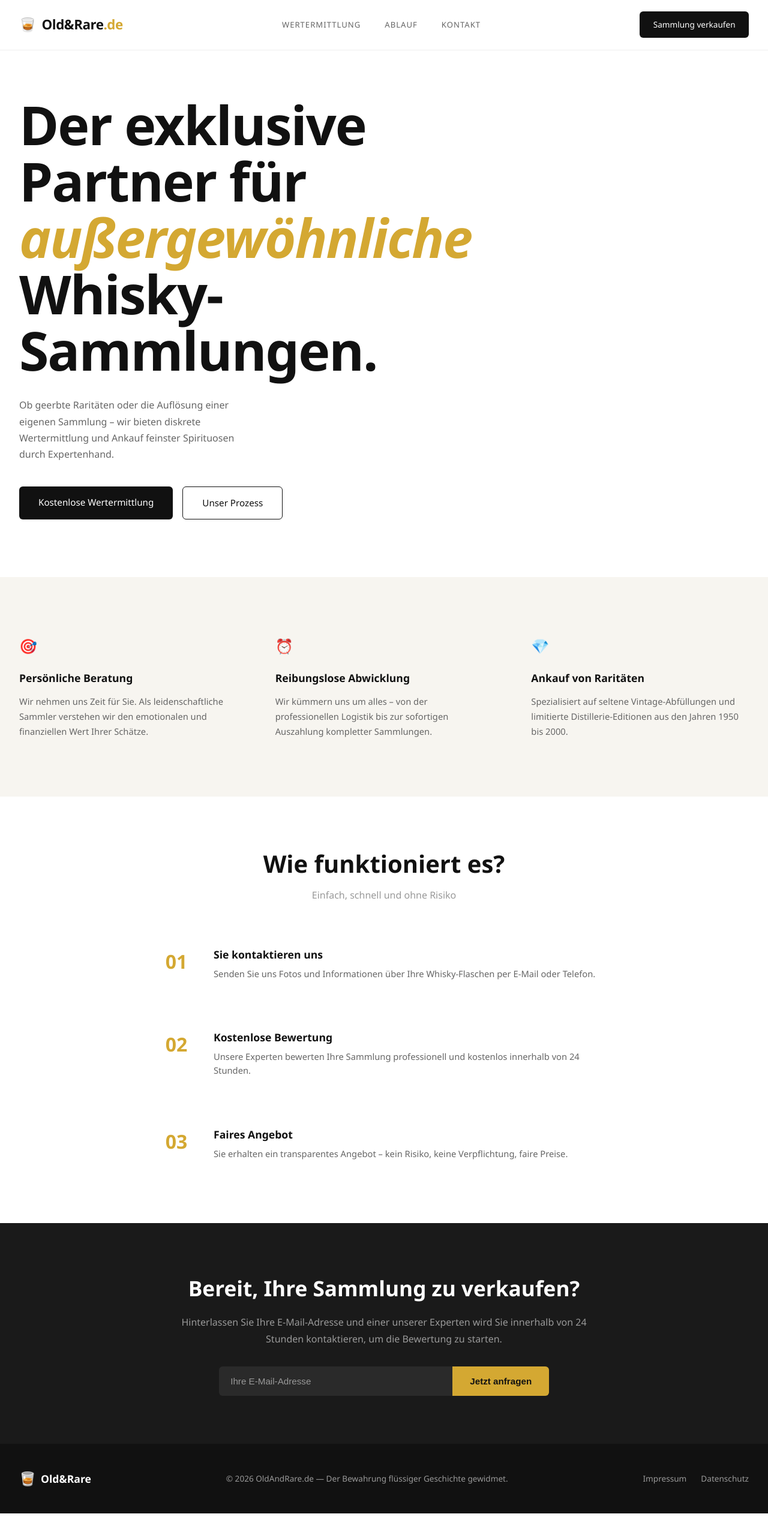
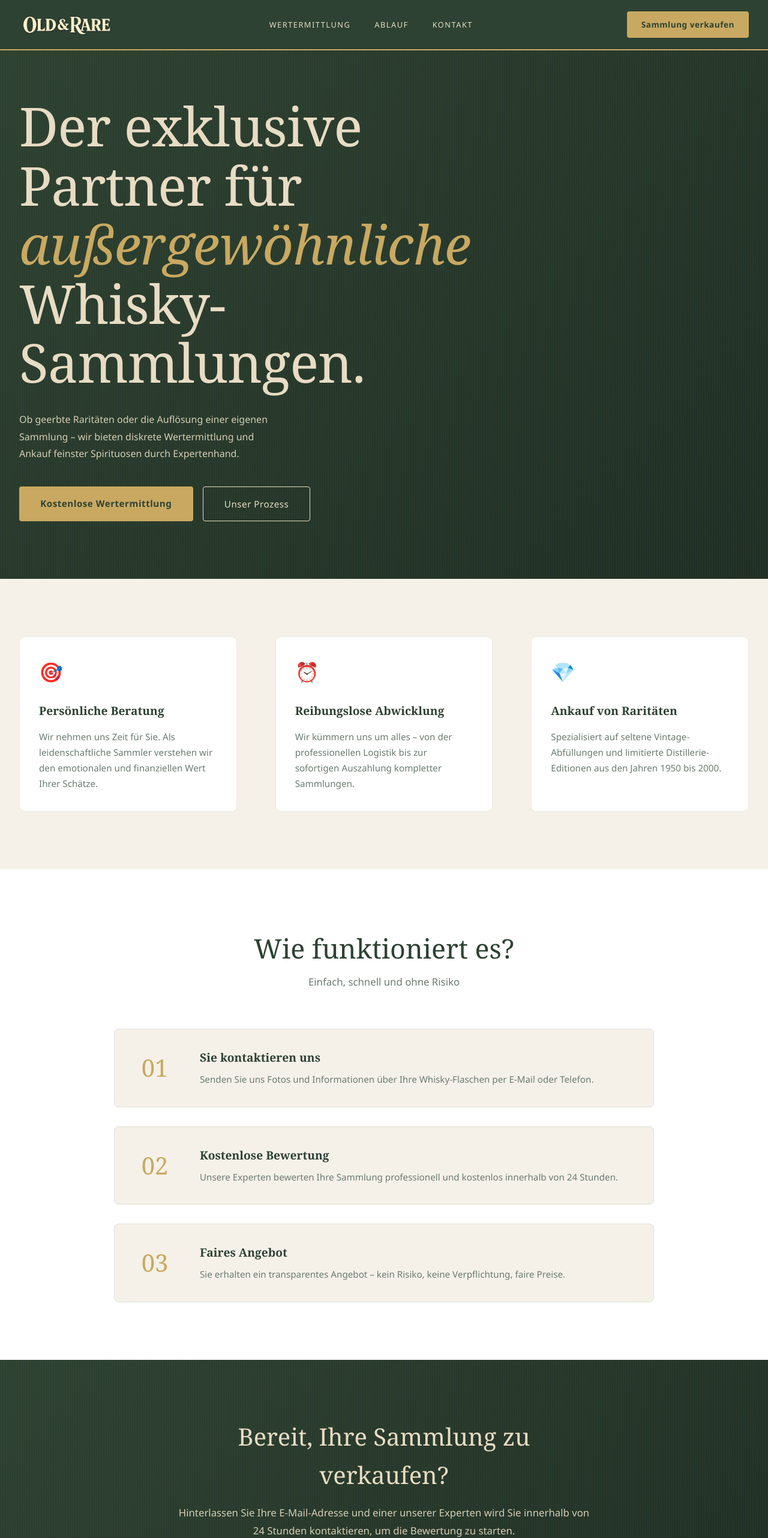
Before and after one commit to OmnezGmbH/OldAndRare.de, a plain HTML site: page index.html in a window 1280 px wide. Shown: the top 2564 px of the page at 60% size. Before the commit the page ends 2523 px from the top, so only its background shows below. Drawn offline with Linux system fonts and the light colour scheme.

Commit message:
Tasarım: Yeni yeşil/bej/altın tema - logo ile uyumlu

```diff
--- a/css/style.css
+++ b/css/style.css
@@ -5,15 +5,16 @@
     box-sizing: border-box;
 }
 
-/* Variables */
+/* Variables - Logo'dan Alınan Renkler */
 :root {
-    --gold: #d4a832;
-    --black: #111111;
-    --dark: #1a1a1a;
-    --white: #ffffff;
-    --off-white: #f7f5f0;
-    --gray: #666666;
-    --light-gray: #999999;
+    --forest-green: #2d4232;
+    --dark-green: #1f2e25;
+    --sage-green: #3d5241;
+    --beige: #e8dcc4;
+    --gold: #c9a961;
+    --cream: #f5f1e8;
+    --text-dark: #2a3a2f;
+    --text-muted: #6b7b70;
 }
 
 /* Base */
@@ -22,9 +23,9 @@ html {
 }
 
 body {
-    font-family: 'Segoe UI', Tahoma, Geneva, Verdana, sans-serif;
-    background-color: var(--white);
-    color: var(--black);
+    font-family: 'Georgia', 'Times New Roman', serif;
+    background-color: var(--cream);
+    color: var(--text-dark);
     line-height: 1.6;
 }
 
@@ -38,14 +39,14 @@ header {
     left: 0;
     right: 0;
     z-index: 1000;
-    background: var(--white);
-    border-bottom: 1px solid #eee;
+    background: var(--forest-green);
+    border-bottom: 2px solid var(--gold);
 }
 
 nav {
     max-width: 1400px;
     margin: 0 auto;
-    padding: 1.2rem 2rem;
+    padding: 1rem 2rem;
     display: flex;
     align-items: center;
     justify-content: space-between;
@@ -56,23 +57,13 @@ nav {
 .logo {
     display: flex;
     align-items: center;
-    gap: 0.6rem;
     text-decoration: none;
 }
 
-.logo-icon {
-    font-size: 1.4rem;
-}
-
-.logo-text {
-    font-size: 1.4rem;
-    font-weight: 700;
-    color: var(--black);
-    letter-spacing: -0.5px;
-}
-
-.logo-de {
-    color: var(--gold);
+.logo-image {
+    height: 50px;
+    width: auto;
+    display: block;
 }
 
 /* Nav Menu */
@@ -83,33 +74,37 @@ nav {
 }
 
 .nav-menu a {
-    color: var(--gray);
+    color: var(--beige);
     text-decoration: none;
-    font-size: 0.82rem;
-    font-weight: 500;
-    letter-spacing: 1px;
+    font-size: 0.8rem;
+    font-weight: 400;
+    letter-spacing: 1.5px;
     transition: color 0.3s;
+    font-family: 'Segoe UI', sans-serif;
 }
 
 .nav-menu a:hover {
-    color: var(--black);
+    color: var(--gold);
 }
 
 /* Nav CTA Button */
 .nav-cta {
-    background: var(--black);
-    color: var(--white);
-    padding: 0.7rem 1.4rem;
-    border-radius: 6px;
+    background: var(--gold);
+    color: var(--forest-green);
+    padding: 0.7rem 1.5rem;
+    border-radius: 4px;
     text-decoration: none;
     font-size: 0.85rem;
-    font-weight: 500;
-    transition: background 0.3s;
+    font-weight: 600;
+    transition: all 0.3s;
     white-space: nowrap;
+    font-family: 'Segoe UI', sans-serif;
+    letter-spacing: 0.5px;
 }
 
 .nav-cta:hover {
-    background: var(--dark);
+    background: var(--beige);
+    transform: translateY(-2px);
 }
 
 /* ======================== */
@@ -121,34 +116,58 @@ nav {
     min-height: 90vh;
     display: flex;
     align-items: center;
-    background: var(--white);
+    background: linear-gradient(135deg, var(--forest-green) 0%, var(--dark-green) 100%);
+    position: relative;
+}
+
+.hero::before {
+    content: '';
+    position: absolute;
+    top: 0;
+    left: 0;
+    right: 0;
+    bottom: 0;
+    background-image:
+        repeating-linear-gradient(
+            90deg,
+            transparent,
+            transparent 2px,
+            rgba(201, 169, 97, 0.03) 2px,
+            rgba(201, 169, 97, 0.03) 4px
+        );
 }
 
 .hero-content {
     max-width: 1400px;
     margin: 0 auto;
     width: 100%;
+    position: relative;
+    z-index: 1;
 }
 
 .hero h1 {
     font-size: clamp(3rem, 7vw, 6.5rem);
-    font-weight: 700;
-    line-height: 1.05;
-    color: var(--black);
-    letter-spacing: -2px;
+    font-weight: 400;
+    line-height: 1.1;
+    color: var(--beige);
+    letter-spacing: -1px;
+    font-family: 'Georgia', serif;
 }
 
 .highlight {
     color: var(--gold);
     font-style: italic;
+    font-weight: 400;
 }
 
 .hero-text {
     margin-top: 2rem;
-    max-width: 380px;
-    color: var(--gray);
+    max-width: 420px;
+    color: var(--beige);
     font-size: 1rem;
-    line-height: 1.7;
+    line-height: 1.8;
+    opacity: 0.9;
+    font-family: 'Segoe UI', sans-serif;
 }
 
 .hero-buttons {
@@ -164,36 +183,43 @@ nav {
 
 .btn-primary {
     display: inline-block;
-    background: var(--black);
-    color: var(--white);
-    padding: 0.9rem 2rem;
-    border-radius: 6px;
+    background: var(--gold);
+    color: var(--forest-green);
+    padding: 1rem 2.2rem;
+    border-radius: 4px;
     text-decoration: none;
     font-size: 0.95rem;
-    font-weight: 500;
-    transition: background 0.3s;
+    font-weight: 600;
+    transition: all 0.3s;
+    font-family: 'Segoe UI', sans-serif;
+    letter-spacing: 0.5px;
 }
 
 .btn-primary:hover {
-    background: var(--dark);
+    background: var(--beige);
+    transform: translateY(-2px);
+    box-shadow: 0 4px 12px rgba(201, 169, 97, 0.3);
 }
 
 .btn-secondary {
     display: inline-block;
     background: transparent;
-    color: var(--black);
-    padding: 0.9rem 2rem;
-    border-radius: 6px;
-    border: 1.5px solid var(--black);
+    color: var(--beige);
+    padding: 1rem 2.2rem;
+    border-radius: 4px;
+    border: 1.5px solid var(--beige);
     text-decoration: none;
     font-size: 0.95rem;
     font-weight: 500;
     transition: all 0.3s;
+    font-family: 'Segoe UI', sans-serif;
+    letter-spacing: 0.5px;
 }
 
 .btn-secondary:hover {
-    background: var(--black);
-    color: var(--white);
+    background: var(--beige);
+    color: var(--forest-green);
+    transform: translateY(-2px);
 }
 
 /* ======================== */
@@ -201,8 +227,8 @@ nav {
 /* ======================== */
 
 .features {
-    background: var(--off-white);
-    padding: 5rem 2rem;
+    background: var(--cream);
+    padding: 6rem 2rem;
 }
 
 .features-grid {
@@ -214,26 +240,38 @@ nav {
 }
 
 .feature-card {
-    padding: 1rem 0;
+    padding: 2rem;
+    background: white;
+    border-radius: 8px;
+    border: 1px solid rgba(45, 66, 50, 0.1);
+    transition: all 0.3s;
+}
+
+.feature-card:hover {
+    transform: translateY(-5px);
+    box-shadow: 0 8px 24px rgba(45, 66, 50, 0.12);
+    border-color: var(--gold);
 }
 
 .feature-icon {
-    font-size: 1.5rem;
-    margin-bottom: 1.2rem;
+    font-size: 2rem;
+    margin-bottom: 1.5rem;
     display: block;
 }
 
 .feature-card h3 {
-    font-size: 1.1rem;
+    font-size: 1.2rem;
     font-weight: 600;
-    margin-bottom: 0.8rem;
-    color: var(--black);
+    margin-bottom: 1rem;
+    color: var(--forest-green);
+    font-family: 'Georgia', serif;
 }
 
 .feature-card p {
-    color: var(--gray);
-    font-size: 0.92rem;
+    color: var(--text-muted);
+    font-size: 0.95rem;
     line-height: 1.7;
+    font-family: 'Segoe UI', sans-serif;
 }
 
 /* ======================== */
@@ -241,27 +279,29 @@ nav {
 /* ======================== */
 
 .ablauf {
-    padding: 5rem 2rem;
-    background: var(--white);
+    padding: 6rem 2rem;
+    background: white;
 }
 
 .ablauf-content {
-    max-width: 800px;
+    max-width: 900px;
     margin: 0 auto;
     text-align: center;
 }
 
 .ablauf h2 {
-    font-size: 2.5rem;
-    font-weight: 700;
-    color: var(--black);
+    font-size: 2.8rem;
+    font-weight: 400;
+    color: var(--forest-green);
     margin-bottom: 0.5rem;
+    font-family: 'Georgia', serif;
 }
 
 .ablauf-subtitle {
-    color: var(--light-gray);
-    font-size: 1rem;
-    margin-bottom: 3rem;
+    color: var(--text-muted);
+    font-size: 1.05rem;
+    margin-bottom: 4rem;
+    font-family: 'Segoe UI', sans-serif;
 }
 
 .ablauf-steps {
@@ -274,35 +314,41 @@ nav {
 .ablauf-step {
     display: flex;
     align-items: flex-start;
-    gap: 2rem;
-    padding: 1.5rem;
-    border-radius: 10px;
-    transition: background 0.3s;
+    gap: 2.5rem;
+    padding: 2rem;
+    border-radius: 8px;
+    background: var(--cream);
+    border: 1px solid rgba(45, 66, 50, 0.1);
+    transition: all 0.3s;
 }
 
 .ablauf-step:hover {
-    background: var(--off-white);
+    border-color: var(--gold);
+    transform: translateX(8px);
 }
 
 .step-number {
-    font-size: 2rem;
-    font-weight: 700;
+    font-size: 2.5rem;
+    font-weight: 300;
     color: var(--gold);
-    min-width: 60px;
+    min-width: 70px;
     text-align: center;
+    font-family: 'Georgia', serif;
 }
 
 .step-info h3 {
-    font-size: 1.1rem;
+    font-size: 1.2rem;
     font-weight: 600;
-    color: var(--black);
-    margin-bottom: 0.4rem;
+    color: var(--forest-green);
+    margin-bottom: 0.5rem;
+    font-family: 'Georgia', serif;
 }
 
 .step-info p {
-    color: var(--gray);
-    font-size: 0.92rem;
-    line-height: 1.6;
+    color: var(--text-muted);
+    font-size: 0.95rem;
+    line-height: 1.7;
+    font-family: 'Segoe UI', sans-serif;
 }
 
 /* ======================== */
@@ -310,28 +356,51 @@ nav {
 /* ======================== */
 
 .cta-section {
-    background: var(--dark);
-    padding: 5rem 2rem;
+    background: linear-gradient(135deg, var(--forest-green) 0%, var(--dark-green) 100%);
+    padding: 6rem 2rem;
+    position: relative;
+}
+
+.cta-section::before {
+    content: '';
+    position: absolute;
+    top: 0;
+    left: 0;
+    right: 0;
+    bottom: 0;
+    background-image:
+        repeating-linear-gradient(
+            90deg,
+            transparent,
+            transparent 2px,
+            rgba(201, 169, 97, 0.03) 2px,
+            rgba(201, 169, 97, 0.03) 4px
+        );
 }
 
 .cta-content {
     max-width: 700px;
     margin: 0 auto;
     text-align: center;
+    position: relative;
+    z-index: 1;
 }
 
 .cta-content h2 {
-    color: var(--white);
-    font-size: 2.2rem;
-    font-weight: 700;
+    color: var(--beige);
+    font-size: 2.5rem;
+    font-weight: 400;
     margin-bottom: 1rem;
+    font-family: 'Georgia', serif;
 }
 
 .cta-content p {
-    color: var(--light-gray);
-    font-size: 1rem;
-    line-height: 1.7;
-    margin-bottom: 2rem;
+    color: var(--beige);
+    font-size: 1.05rem;
+    line-height: 1.8;
+    margin-bottom: 2.5rem;
+    opacity: 0.9;
+    font-family: 'Segoe UI', sans-serif;
 }
 
 .cta-form {
@@ -343,38 +412,45 @@ nav {
 
 .cta-form input {
     flex: 1;
-    padding: 1rem 1.2rem;
+    padding: 1.1rem 1.3rem;
     border: none;
-    border-radius: 6px 0 0 6px;
-    background: #2a2a2a;
-    color: var(--white);
+    border-radius: 4px 0 0 4px;
+    background: rgba(232, 220, 196, 0.15);
+    color: var(--beige);
     font-size: 0.95rem;
     outline: none;
+    font-family: 'Segoe UI', sans-serif;
+    border: 2px solid transparent;
+    transition: all 0.3s;
 }
 
 .cta-form input::placeholder {
-    color: var(--light-gray);
+    color: rgba(232, 220, 196, 0.6);
 }
 
 .cta-form input:focus {
-    background: #333;
+    background: rgba(232, 220, 196, 0.2);
+    border-color: var(--gold);
 }
 
 .cta-btn {
-    padding: 1rem 1.8rem;
+    padding: 1.1rem 2rem;
     background: var(--gold);
-    color: var(--black);
+    color: var(--forest-green);
     border: none;
-    border-radius: 0 6px 6px 0;
+    border-radius: 0 4px 4px 0;
     font-size: 0.95rem;
     font-weight: 600;
     cursor: pointer;
-    transition: background 0.3s;
+    transition: all 0.3s;
     white-space: nowrap;
+    font-family: 'Segoe UI', sans-serif;
+    letter-spacing: 0.5px;
 }
 
 .cta-btn:hover {
-    background: #c49b28;
+    background: var(--beige);
+    transform: translateY(-2px);
 }
 
 /* ======================== */
@@ -382,8 +458,9 @@ nav {
 /* ======================== */
 
 footer {
-    background: var(--black);
-    padding: 2.5rem 2rem;
+    background: var(--forest-green);
+    padding: 3rem 2rem;
+    border-top: 2px solid var(--gold);
 }
 
 .footer-content {
@@ -392,74 +469,85 @@ footer {
     display: flex;
     align-items: center;
     justify-content: space-between;
+    gap: 2rem;
 }
 
 .footer-logo {
     display: flex;
     align-items: center;
-    gap: 0.5rem;
 }
 
-.footer-logo-text {
-    color: var(--white);
-    font-size: 1.1rem;
-    font-weight: 600;
+.footer-logo-image {
+    height: 40px;
+    width: auto;
+    display: block;
+    opacity: 0.9;
 }
 
 .footer-copy {
-    color: var(--light-gray);
+    color: var(--beige);
     font-size: 0.85rem;
+    opacity: 0.8;
+    font-family: 'Segoe UI', sans-serif;
 }
 
 .footer-links {
     display: flex;
-    gap: 1.5rem;
+    gap: 2rem;
 }
 
 .footer-links a {
-    color: var(--light-gray);
+    color: var(--beige);
     text-decoration: none;
     font-size: 0.85rem;
     transition: color 0.3s;
+    font-family: 'Segoe UI', sans-serif;
+    opacity: 0.8;
 }
 
 .footer-links a:hover {
-    color: var(--white);
+    color: var(--gold);
+    opacity: 1;
 }
 
 /* ======================== */
 /* Legal Pages              */
-/* (Impressum, Datenschutz) */
 /* ======================== */
 
 .legal-section {
     padding: 8rem 2rem 4rem;
     min-height: 100vh;
-    background: var(--white);
+    background: var(--cream);
 }
 
 .legal-content {
     max-width: 780px;
     margin: 0 auto;
+    background: white;
+    padding: 3rem;
+    border-radius: 8px;
+    box-shadow: 0 4px 12px rgba(45, 66, 50, 0.08);
 }
 
 .legal-header {
     margin-bottom: 3.5rem;
     padding-bottom: 2rem;
-    border-bottom: 1px solid #eee;
+    border-bottom: 2px solid var(--gold);
 }
 
 .legal-header h1 {
     font-size: 2.8rem;
-    font-weight: 700;
-    color: var(--black);
+    font-weight: 400;
+    color: var(--forest-green);
     letter-spacing: -1px;
     margin-bottom: 0.5rem;
+    font-family: 'Georgia', serif;
 }
 
 .legal-subtitle {
-    color: var(--light-gray);
+    color: var(--text-muted);
     font-size: 0.95rem;
+    font-family: 'Segoe UI', sans-serif;
 }
 
 .legal-block {
@@ -467,56 +555,59 @@ footer {
 }
 
 .legal-block h2 {
-    font-size: 1.25rem;
+    font-size: 1.3rem;
     font-weight: 600;
-    color: var(--black);
-    margin-bottom: 0.8rem;
+    color: var(--forest-green);
+    margin-bottom: 1rem;
     padding-bottom: 0.5rem;
     border-bottom: 2px solid var(--gold);
     display: inline-block;
+    font-family: 'Georgia', serif;
 }
 
 .legal-block h3 {
     font-size: 1.05rem;
     font-weight: 600;
-    color: var(--dark);
+    color: var(--sage-green);
     margin-bottom: 0.5rem;
+    margin-top: 1.5rem;
+    font-family: 'Georgia', serif;
+}
+
+.legal-block p {
+    color: var(--text-muted);
+    font-size: 0.95rem;
+    line-height: 1.9;
+    margin-bottom: 1rem;
+    font-family: 'Segoe UI', sans-serif;
+}
+
+.legal-box {
+    background: var(--cream);
+    border-left: 3px solid var(--gold);
+    padding: 1.5rem;
+    border-radius: 0 8px 8px 0;
+    margin-top: 1rem;
+    color: var(--text-muted);
+    font-size: 0.92rem;
+    line-height: 1.8;
+    font-family: 'Segoe UI', sans-serif;
+}
+
+.legal-list {
+    list-style: none;
+    padding: 0;
     margin-top: 1rem;
 }
 
-.legal-block p {
-    color: var(--gray);
+.legal-list li {
+    color: var(--text-muted);
     font-size: 0.95rem;
-    line-height: 1.9;
-    margin-bottom: 0.8rem;
-}
-
-/* Legal Box (Hosting info vb.) */
-.legal-box {
-    background: var(--off-white);
-    border-left: 3px solid var(--gold);
-    padding: 1.2rem 1.5rem;
-    border-radius: 0 8px 8px 0;
-    margin-top: 1rem;
-    color: var(--gray);
-    font-size: 0.92rem;
-    line-height: 1.8;
-}
-
-/* Legal List */
-.legal-list {
-    list-style: none;
-    padding: 0;
-    margin-top: 0.8rem;
-}
-
-.legal-list li {
-    color: var(--gray);
-    font-size: 0.95rem;
-    padding: 0.6rem 0;
-    padding-left: 1.5rem;
+    padding: 0.8rem 0;
+    padding-left: 2rem;
     position: relative;
-    border-bottom: 1px solid #f0f0f0;
+    border-bottom: 1px solid rgba(45, 66, 50, 0.1);
+    font-family: 'Segoe UI', sans-serif;
 }
 
 .legal-list li:last-child {
@@ -529,27 +620,29 @@ footer {
     left: 0;
     color: var(--gold);
     font-weight: 700;
+    font-size: 1.1rem;
 }
 
-/* Back Link */
 .back-link {
     display: inline-flex;
     align-items: center;
     gap: 0.5rem;
-    color: var(--black);
+    color: var(--forest-green);
     text-decoration: none;
     font-weight: 500;
     font-size: 0.95rem;
-    margin-top: 2rem;
-    padding: 0.8rem 1.5rem;
-    border: 1.5px solid var(--black);
-    border-radius: 6px;
+    margin-top: 3rem;
+    padding: 0.9rem 1.8rem;
+    border: 2px solid var(--forest-green);
+    border-radius: 4px;
     transition: all 0.3s;
+    font-family: 'Segoe UI', sans-serif;
 }
 
 .back-link:hover {
-    background: var(--black);
-    color: var(--white);
+    background: var(--forest-green);
+    color: var(--beige);
+    transform: translateY(-2px);
 }
 
 /* ======================== */
@@ -558,19 +651,25 @@ footer {
 
 @media (max-width: 768px) {
 
-    /* Nav */
     nav {
         flex-wrap: wrap;
         justify-content: center;
         text-align: center;
         gap: 1rem;
+        padding: 1rem 1.5rem;
     }
 
     .nav-menu {
         gap: 1.5rem;
+        order: 3;
+        width: 100%;
+        justify-content: center;
     }
 
-    /* Hero */
+    .logo-image {
+        height: 40px;
+    }
+
     .hero {
         padding: 8rem 1.5rem 4rem;
         min-height: auto;
@@ -578,43 +677,51 @@ footer {
 
     .hero h1 {
         font-size: clamp(2.2rem, 10vw, 3.5rem);
-        letter-spacing: -1px;
+        letter-spacing: -0.5px;
     }
 
-    /* Features */
     .features-grid {
         grid-template-columns: 1fr;
-        gap: 2.5rem;
+        gap: 2rem;
     }
 
-    /* Ablauf */
     .ablauf-step {
         flex-direction: column;
-        gap: 0.8rem;
+        gap: 1rem;
     }
 
-    /* CTA Form */
+    .step-number {
+        min-width: 100%;
+        text-align: left;
+    }
+
     .cta-form {
         flex-direction: column;
-        gap: 0.8rem;
+        gap: 1rem;
     }
 
     .cta-form input {
-        border-radius: 6px;
+        border-radius: 4px;
     }
 
     .cta-btn {
-        border-radius: 6px;
+        border-radius: 4px;
     }
 
-    /* Footer */
     .footer-content {
         flex-direction: column;
-        gap: 1rem;
+        gap: 1.5rem;
         text-align: center;
     }
 
-    /* Legal Pages */
+    .footer-logo-image {
+        height: 35px;
+    }
+
+    .legal-content {
+        padding: 2rem 1.5rem;
+    }
+
     .legal-section {
         padding: 6rem 1.5rem 3rem;
     }
--- a/index.html
+++ b/index.html
@@ -5,7 +5,7 @@
     <meta name="viewport" content="width=device-width, initial-scale=1.0">
     <meta name="description" content="Der exklusive Partner für außergewöhnliche Whisky-Sammlungen. Kostenlose Wertermittlung und diskreter Ankauf von rare Whisky.">
     <meta name="keywords" content="Whisky Sammlung verkaufen, rare Whisky, alte Whisky Flaschen, Whisky Ankauf">
-    <title>Old&Rare.de - Außergewöhnliche Whisky-Sammlungen</title>
+    <title>Old&Rare - Außergewöhnliche Whisky-Sammlungen</title>
     <link rel="stylesheet" href="css/style.css">
 </head>
 <body>
@@ -14,8 +14,7 @@
     <header>
         <nav>
             <div class="logo">
-                <span class="logo-icon">🥃</span>
-                <span class="logo-text">Old&Rare<span class="logo-de">.de</span></span>
+                <img src="images/logo.png" alt="Old&Rare" class="logo-image">
             </div>
             <ul class="nav-menu">
                 <li><a href="#wertermittlung">WERTERMITTLUNG</a></li>
@@ -115,8 +114,7 @@
     <footer>
         <div class="footer-content">
             <div class="footer-logo">
-                <span class="logo-icon">🥃</span>
-                <span class="footer-logo-text">Old&Rare</span>
+                <img src="images/logo.png" alt="Old&Rare" class="footer-logo-image">
             </div>
             <p class="footer-copy">&copy; 2026 OldAndRare.de — Der Bewahrung flüssiger Geschichte gewidmet.</p>
             <div class="footer-links">
```
Also changed, not shown: images/logo.jpeg (added), images/logo.png (added), images/logo2.png (added), 2 other files.
